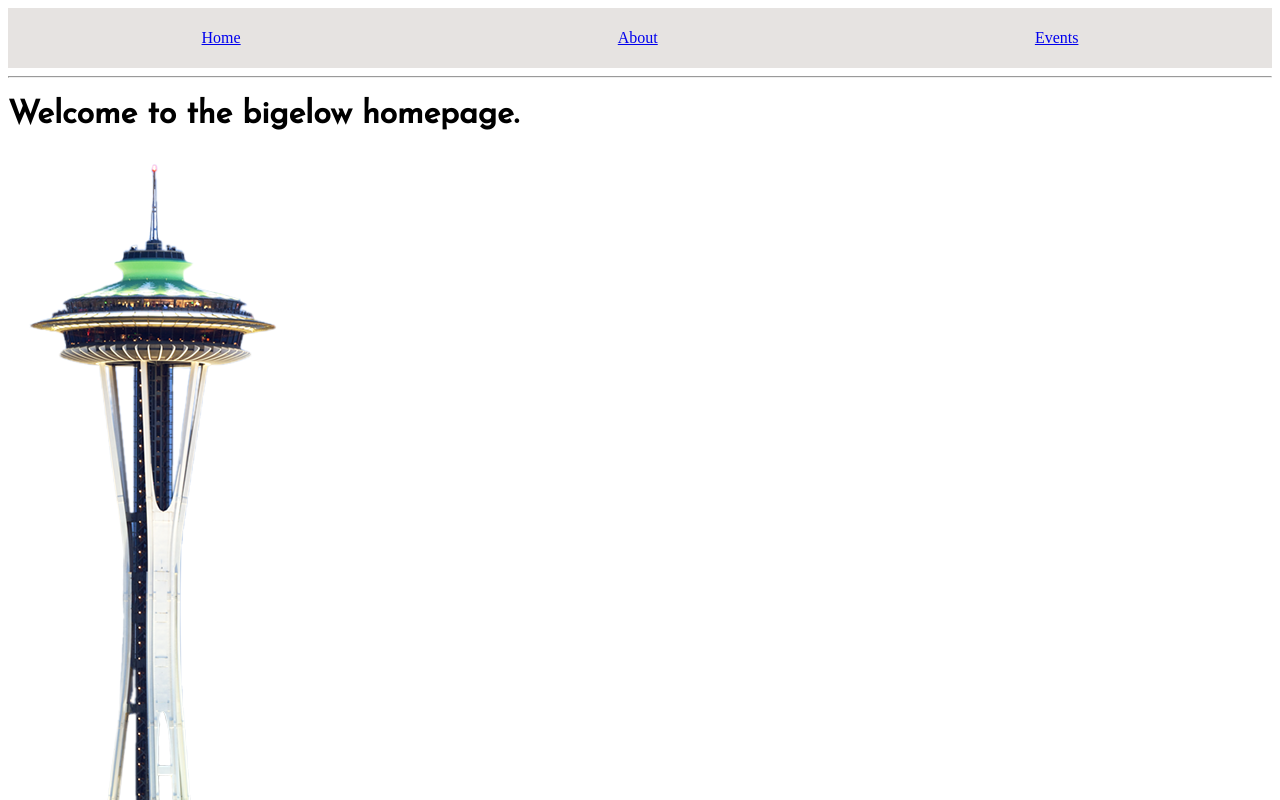
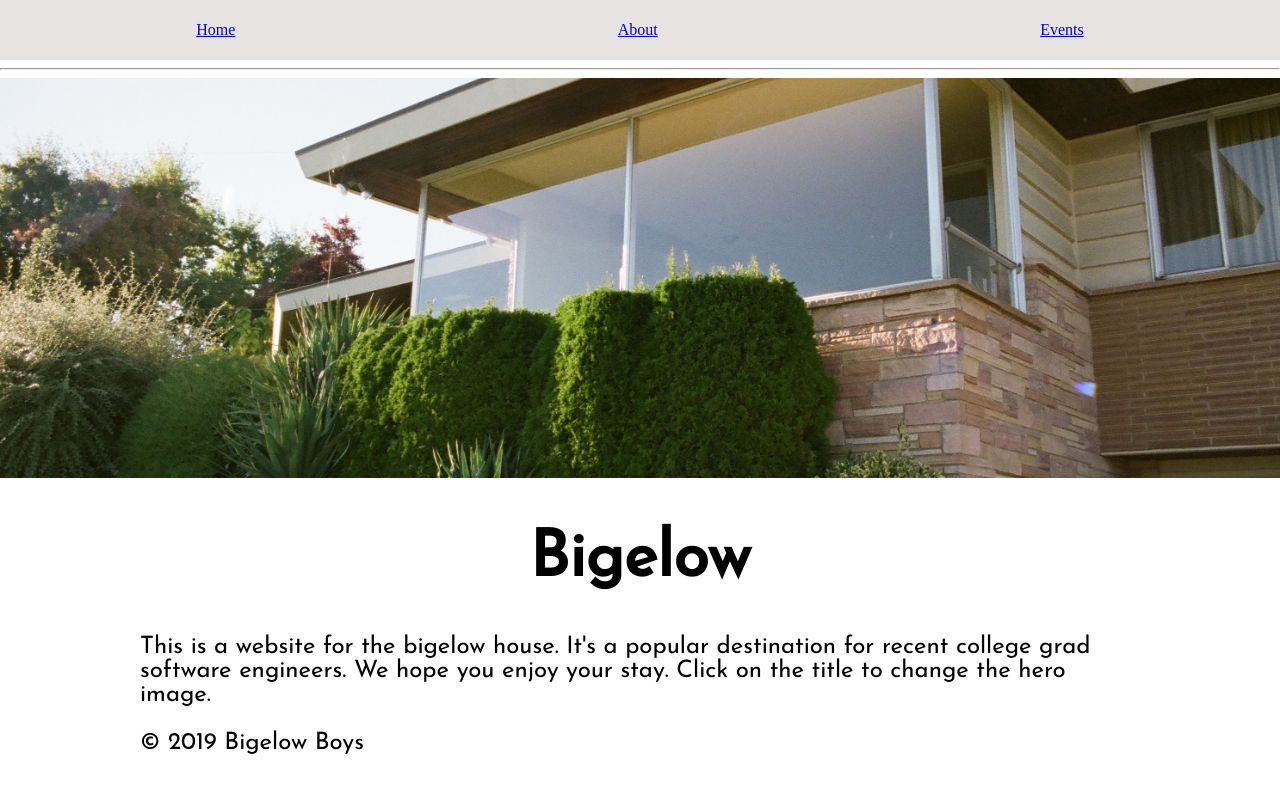
Before and after one commit to epheat/bigelow, a React app: page / in a window 1280 px wide. Shown: the top 800 px of the page. Built offline with nearby package versions, Linux system fonts and the light colour scheme.

Commit message:
update the home page

```diff
--- a/package.json
+++ b/package.json
@@ -30,6 +30,7 @@
     "webpack-s3-plugin": "^1.0.3"
   },
   "dependencies": {
+    "classnames": "^2.2.6",
     "react": "^16.8.6",
     "react-dom": "^16.8.6",
     "react-router": "^5.0.1",
--- /dev/null
+++ b/src/components/BigelowHero.jsx
@@ -0,0 +1,20 @@
+import React from 'react';
+import classNames from 'classnames';
+
+const BigelowHero = ({ images, showIndex }) => {
+    return (
+        <div className="bigelow-hero">
+            {
+                images.map((image, index) => (
+                    <img
+                        key={index}
+                        className={classNames("bigelow-hero-img", {active: index == showIndex})}
+                        src={image}
+                    />
+                ))
+            }
+        </div>
+    );
+}
+
+export default BigelowHero;
--- a/src/pages/Home.jsx
+++ b/src/pages/Home.jsx
@@ -1,14 +1,49 @@
 import React from 'react';
 
-import Needle from 'Assets/space_needle.png';
+import BigelowSun from 'Assets/bigelow_sun.jpg';
+import BigelowSnow from 'Assets/bigelow_snow.jpg';
+import BigelowHero from '../components/BigelowHero';
 
-const Home = () => {
-    return (
-        <div className="bigelow-home">
-            <h1>Welcome to the bigelow homepage.</h1>
-            <img src={Needle} />
-        </div>
-    );
+class Home extends React.Component {
+    constructor(props) {
+        super(props);
+        this.state = {
+            heroImages: [
+                BigelowSun,
+                BigelowSnow
+            ],
+            imageIndex: 0,
+        }
+
+        this.incrementIndex = this.incrementIndex.bind(this);
+    }
+
+    incrementIndex() {
+        this.setState({
+            imageIndex: (this.state.imageIndex + 1) % this.state.heroImages.length
+        })
+    }
+
+    render() {
+        return (
+            <div className="bigelow-home">
+                <BigelowHero
+                    images={this.state.heroImages}
+                    showIndex={this.state.imageIndex}
+                />
+                <div className="page-content">
+                    <h1 onClick={this.incrementIndex}>Bigelow</h1>
+                    <p>
+                        This is a website for the bigelow house. It's a popular destination for recent college grad software engineers.
+                        We hope you enjoy your stay. Click on the title to change the hero image.
+                    </p>
+                    <p>
+                        © 2019 Bigelow Boys
+                    </p>
+                </div>
+            </div>
+        );
+    }
 }
 
 export default Home;
--- a/src/scss/_components.scss
+++ b/src/scss/_components.scss
@@ -1 +1,2 @@
 @import './components/navbar';
+@import './components/bigelow_hero';
--- a/src/scss/_pages.scss
+++ b/src/scss/_pages.scss
@@ -1,2 +1,8 @@
 @import './pages/about';
 @import './pages/home';
+
+.page-content {
+    max-width: 1000px;
+    margin: 0 auto;
+    padding: 0px 8px;
+}
--- a/src/scss/bigelow.scss
+++ b/src/scss/bigelow.scss
@@ -1,3 +1,7 @@
 @import 'colors';
 @import 'components';
 @import 'pages';
+
+body {
+    margin: 0px;
+}
--- /dev/null
+++ b/src/scss/components/_bigelow_hero.scss
@@ -0,0 +1,19 @@
+.bigelow-hero {
+
+    width: 100%;
+    height: 400px;
+
+    .bigelow-hero-img {
+        position: absolute;
+        height: 400px;
+        width: 100%;
+        object-fit: cover;
+
+        transition: opacity 0.6s;
+        opacity: 0;
+
+        &.active {
+            opacity: 1;
+        }
+    }
+}
--- a/src/scss/pages/_home.scss
+++ b/src/scss/pages/_home.scss
@@ -1,5 +1,12 @@
 .bigelow-home {
     h1 {
         font-family: 'Josefin Sans', sans-serif;
+        text-align: center;
+        margin-top: 50px;
+        font-size: 4em;
+    }
+    p {
+        font-family: 'Josefin Sans', sans-serif;
+        font-size: 1.5em;
     }
 }
```
Also changed, not shown: 1 other file (tests, documents, lock files or other folders).
